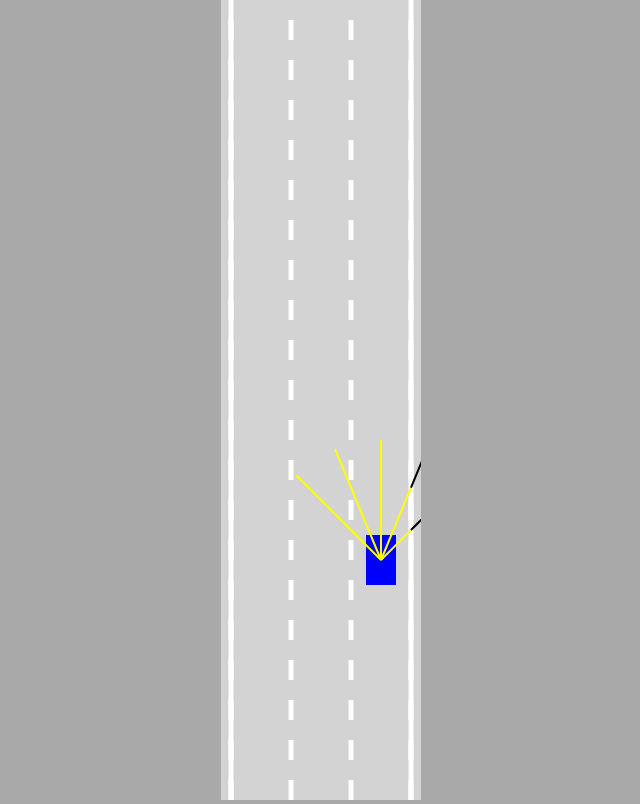
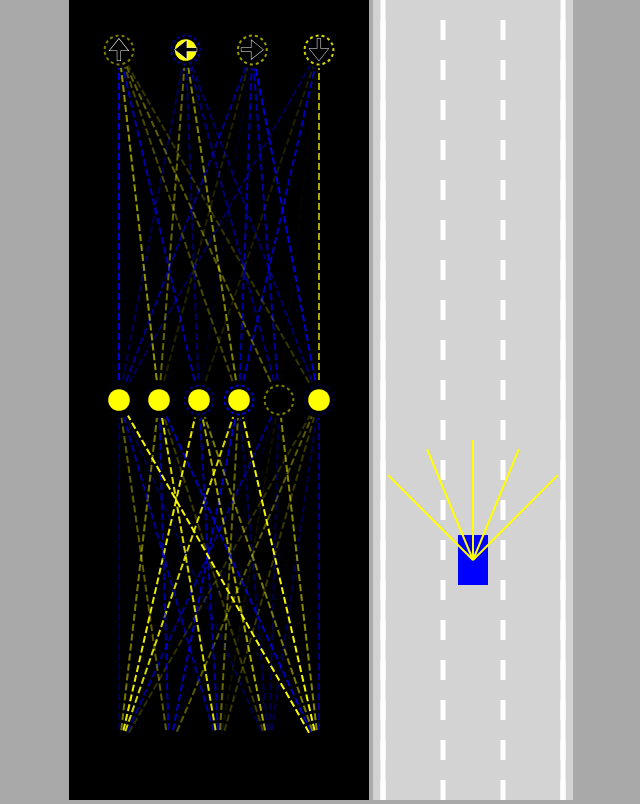
Before and after one commit to LimeTopHatter2048/Self-driving-car-V2, a plain HTML site: page SELF_DRIVING_CAR/index.html in a window 1280 px wide. Shown: the whole page, without its empty margins (319-959 px from the left). Drawn offline with Linux system fonts and the light colour scheme.

Commit message:
Neural network

```diff
--- a/SELF_DRIVING_CAR/car.js
+++ b/SELF_DRIVING_CAR/car.js
@@ -12,8 +12,13 @@ class Car{
         this.angle=0;
         this.damaged=false;
 
+        this.useBrain=controlType=="AI";
+
         if(controlType!="DUMMY"){
             this.sensor=new Sensor(this);
+            this.brain=new NeuralNetwork(
+                [this.sensor.rayCount,6,4]
+            );
         }
         this.controls=new Controls(controlType);
     }
@@ -26,6 +31,18 @@ class Car{
         }
         if(this.sensor){
             this.sensor.update(roadBorders,traffic);
+            const offsets=this.sensor.readings.map(
+                s=>s==null?0:1-s.offsets
+            );
+            const outputs=NeuralNetwork.feedForward(offsets,this.brain);
+            console.log(outputs);
+
+            if(this.useBrain){
+                this.controls.forward=outputs[0];
+                this.controls.left=outputs[1];
+                this.controls.right=outputs[2];
+                this.controls.reverse=outputs[3];
+            }
         }
     }
 
--- a/SELF_DRIVING_CAR/index.html
+++ b/SELF_DRIVING_CAR/index.html
@@ -8,7 +8,10 @@
     <link rel="stylesheet" href="style.css">
 </head>
 <body>
-    <canvas id="myCanvas"></canvas>
+    <canvas id="networkCanvas"></canvas>
+    <canvas id="carCanvas"></canvas>
+    <script src="visualizer.js"></script>
+    <script src="network.js"></script>
     <script src="sensor.js"></script>
     <script src="utils.js"></script>
     <script src="road.js"></script>
--- a/SELF_DRIVING_CAR/main.js
+++ b/SELF_DRIVING_CAR/main.js
@@ -1,33 +1,40 @@
-const canvas=document.getElementById("myCanvas");
-canvas.height=window.innerHeight;
-canvas.width=200;
+const carCanvas=document.getElementById("carCanvas");
+carCanvas.width=200;
+const networkCanvas=document.getElementById("networkCanvas");
+networkCanvas.width=300;
 
-const ctx = canvas.getContext("2d");
-const road=new Road(canvas.width/2,canvas.width*0.9);
-const car=new Car(road.getLaneCenter(3),100,30,50,"KEYS");
+const carCtx = carCanvas.getContext("2d");
+const networkCtx = networkCanvas.getContext("2d");
+
+const road=new Road(carCanvas.width/2,carCanvas.width*0.9);
+const car=new Car(road.getLaneCenter(1),100,30,50,"AI");
 const traffic=[
     new Car(road.getLaneCenter(1),-100,30,50,"DUMMY",2)
 ]
 
 animate();
 
-function animate(){
+function animate(time){
     for(let i=0;i<traffic.length;i++){
         traffic[i].update(road.borders,[]);
     }
     car.update(road.borders,traffic);
 
-    canvas.height=window.innerHeight;
+    carCanvas.height=window.innerHeight;
+    networkCanvas.height=window.innerHeight;
 
-    ctx.save();
-    ctx.translate(0,-car.y+canvas.height*0.7);
+    carCtx.save();
+    carCtx.translate(0,-car.y+carCanvas.height*0.7);
 
-    road.draw(ctx);
+    road.draw(carCtx);
     for(let i=0;i<traffic.length;i++){
-        traffic[i].draw(ctx,"red");
+        traffic[i].draw(carCtx,"red");
     }
-    car.draw(ctx,"blue");
+    car.draw(carCtx,"blue");
 
-    ctx.restore();
+    carCtx.restore();
+
+    networkCtx.lineDashOffset=-time/50;
+    Visualizer.drawNetwork(networkCtx,car.brain);
     requestAnimationFrame(animate);
 }
--- /dev/null
+++ b/SELF_DRIVING_CAR/network.js
@@ -0,0 +1,66 @@
+class NeuralNetwork{
+    constructor(neuronCounts){
+        this.levels=[];
+        for(let i=0;i<neuronCounts.length-1;i++){
+            this.levels.push(new Level(
+                neuronCounts[i],neuronCounts[i+1]
+            ));
+        }
+    }
+    static feedForward(givenInputs, network){
+        let outputs=Level.feedForward(
+            givenInputs,network.levels[0]
+        );
+        for(let i=1;i<network.levels.length;i++){
+            outputs=Level.feedForward(
+                outputs,network.levels[i]
+            );
+        }
+        return outputs;
+    }
+}
+
+class Level{
+    constructor(inputCount,outputCount){
+        this.inputs=new Array(inputCount);
+        this.outputs=new Array(outputCount);
+        this.biases=new Array(outputCount);
+
+        this.weights=[];
+        for(let i=0;i<inputCount;i++){
+            this.weights[i]=new Array(outputCount);
+        }
+
+        Level.#randomize(this);
+    }
+
+    static #randomize(level){
+        for(let i=0;i<level.inputs.length;i++){
+            for(let j=0;j<level.outputs.length;j++){
+                level.weights[i][j]=Math.random()*2-1;
+            }
+        }
+        for(let i=0;i<level.biases.length;i++){
+            level.biases[i]=Math.random()*2-1;
+        }
+    }
+
+    static feedForward(givenInputs, level){
+        for(let i=0;i<level.inputs.length;i++){
+            level.inputs[i]=givenInputs[i];
+        }
+        for(let i=0;i<level.outputs.length;i++){
+            let sum=0;
+            for(let j=0;j<level.inputs.length;j++){
+                sum+=level.inputs[j]*level.weights[j][i];
+            }
+
+            if(sum>level.biases[i]){
+                level.outputs[i]=1;
+            }else{
+                level.outputs[i]=0;
+            }
+        }
+        return level.outputs;
+    }
+}
--- a/SELF_DRIVING_CAR/style.css
+++ b/SELF_DRIVING_CAR/style.css
@@ -4,6 +4,9 @@ body{
     overflow: hidden;
     text-align: center;
 }
-#myCanvas{
+#networkCanvas{
+    background: black;
+}
+#carCanvas{
     background: lightgrey;
 }
--- /dev/null
+++ b/SELF_DRIVING_CAR/visualizer.js
@@ -0,0 +1,142 @@
+/*
+MIT License
+
+Copyright (c) 2022 Radu Mariescu-Istodor
+
+Permission is hereby granted, free of charge, to any person obtaining a copy
+of this software and associated documentation files (the "Software"), to deal
+in the Software without restriction, including without limitation the rights
+to use, copy, modify, merge, publish, distribute, sublicense, and/or sell
+copies of the Software, and to permit persons to whom the Software is
+furnished to do so, subject to the following conditions:
+
+The above copyright notice and this permission notice shall be included in all
+copies or substantial portions of the Software.
+
+THE SOFTWARE IS PROVIDED "AS IS", WITHOUT WARRANTY OF ANY KIND, EXPRESS OR
+IMPLIED, INCLUDING BUT NOT LIMITED TO THE WARRANTIES OF MERCHANTABILITY,
+FITNESS FOR A PARTICULAR PURPOSE AND NONINFRINGEMENT. IN NO EVENT SHALL THE
+AUTHORS OR COPYRIGHT HOLDERS BE LIABLE FOR ANY CLAIM, DAMAGES OR OTHER
+LIABILITY, WHETHER IN AN ACTION OF CONTRACT, TORT OR OTHERWISE, ARISING FROM,
+OUT OF OR IN CONNECTION WITH THE SOFTWARE OR THE USE OR OTHER DEALINGS IN THE
+SOFTWARE.
+© 2022 GitHub, Inc.
+*/
+class Visualizer{
+    static drawNetwork(ctx,network){
+        const margin=50;
+        const left=margin;
+        const top=margin;
+        const width=ctx.canvas.width-margin*2;
+        const height=ctx.canvas.height-margin*2;
+
+        const levelHeight=height/network.levels.length;
+
+        for(let i=network.levels.length-1;i>=0;i--){
+            const levelTop=top+
+                lerp(
+                    height-levelHeight,
+                    0,
+                    network.levels.length==1
+                        ?0.5
+                        :i/(network.levels.length-1)
+                );
+
+            ctx.setLineDash([7,3]);
+            Visualizer.drawLevel(ctx,network.levels[i],
+                left,levelTop,
+                width,levelHeight,
+                i==network.levels.length-1
+                    ?['🠉','🠈','🠊','🠋']
+                    :[]
+            );
+        }
+    }
+
+    static drawLevel(ctx,level,left,top,width,height,outputLabels){
+        const right=left+width;
+        const bottom=top+height;
+
+        const {inputs,outputs,weights,biases}=level;
+
+        for(let i=0;i<inputs.length;i++){
+            for(let j=0;j<outputs.length;j++){
+                ctx.beginPath();
+                ctx.moveTo(
+                    Visualizer.#getNodeX(inputs,i,left,right),
+                    bottom
+                );
+                ctx.lineTo(
+                    Visualizer.#getNodeX(outputs,j,left,right),
+                    top
+                );
+                ctx.lineWidth=2;
+                ctx.strokeStyle=getRGBA(weights[i][j]);
+                ctx.stroke();
+            }
+        }
+
+        const nodeRadius=18;
+        for(let i=0;i<inputs.length;i++){
+            const x=Visualizer.#getNodeX(inputs,i,left,right);
+            ctx.beginPath();
+            ctx.arc(x,bottom,nodeRadius,0,Math.PI*2);
+            ctx.fillStyle="black";
+            ctx.fill();
+            ctx.beginPath();
+            ctx.arc(x,bottom,nodeRadius*0.6,0,Math.PI*2);
+            ctx.fillStyle=getRGBA(inputs[i]);
+            ctx.fill();
+        }
+
+        for(let i=0;i<outputs.length;i++){
+            const x=Visualizer.#getNodeX(outputs,i,left,right);
+            ctx.beginPath();
+            ctx.arc(x,top,nodeRadius,0,Math.PI*2);
+            ctx.fillStyle="black";
+            ctx.fill();
+            ctx.beginPath();
+            ctx.arc(x,top,nodeRadius*0.6,0,Math.PI*2);
+            ctx.fillStyle=getRGBA(outputs[i]);
+            ctx.fill();
+
+            ctx.beginPath();
+            ctx.lineWidth=2;
+            ctx.arc(x,top,nodeRadius*0.8,0,Math.PI*2);
+            ctx.strokeStyle=getRGBA(biases[i]);
+            ctx.setLineDash([3,3]);
+            ctx.stroke();
+            ctx.setLineDash([]);
+
+            if(outputLabels[i]){
+                ctx.beginPath();
+                ctx.textAlign="center";
+                ctx.textBaseline="middle";
+                ctx.fillStyle="black";
+                ctx.strokeStyle="white";
+                ctx.font=(nodeRadius*1.5)+"px Arial";
+                ctx.fillText(outputLabels[i],x,top+nodeRadius*0.1);
+                ctx.lineWidth=0.5;
+                ctx.strokeText(outputLabels[i],x,top+nodeRadius*0.1);
+            }
+        }
+    }
+
+    static #getNodeX(nodes,index,left,right){
+        return lerp(
+            left,
+            right,
+            nodes.length==1
+                ?0.5
+                :index/(nodes.length-1)
+        );
+    }
+}
+
+function getRGBA(value){
+    const alpha=Math.abs(value);
+    const R=value<0?0:255;
+    const G=R;
+    const B=value>0?0:255;
+    return "rgba("+R+","+G+","+B+","+alpha+")";
+}
```
